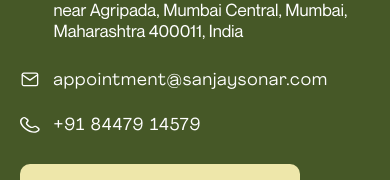
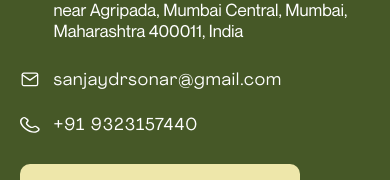
Before and after one commit to PrutheThakkar/sanjay-sonar, a Next.js app: page / in a window 390 px wide. Shown: the part 2824-3004 px from the top of the page. Built offline with nearby package versions, Linux system fonts and the light colour scheme; no server answers.

Commit message:
email,phone updated

```diff
--- a/components/Footer.jsx
+++ b/components/Footer.jsx
@@ -35,7 +35,7 @@ export default function Footer() {
             </div>
 
             <div className="footer-contact-row">
-              <a href="mailto:appointment@sanjaysonar.com">
+              <a href="mailto:sanjaydrsonar@gmail.com">
                 <span className="footer-icon">
                    <Image
               src="/images/email.svg"
@@ -45,10 +45,10 @@ export default function Footer() {
               className="footer-logo"
             />
                 </span>
-                appointment@sanjaysonar.com
+                sanjaydrsonar@gmail.com
               </a>
 
-              <a href="tel:+918447914579">
+              <a href="tel:+919323157440">
                 <span className="footer-icon">
                    <Image
               src="/images/call.svg"
@@ -58,7 +58,7 @@ export default function Footer() {
               className="footer-logo"
             />
                 </span>
-                +91 84479 14579
+                +91 9323157440
               </a>
             </div>
 
--- a/lib/seo.ts
+++ b/lib/seo.ts
@@ -90,8 +90,8 @@ export const physicianStructuredData = {
     postalCode: "400011",
     addressCountry: "IN",
   },
-  telephone: "+91-84479-14579",
-  email: "appointment@sanjaysonar.com",
+  telephone: "+91-9323157440",
+  email: "sanjaydrsonar@gmail.com",
 };
 
 export function pageStructuredData(seo: SeoPage) {
```
Also changed, not shown: app/robots.ts (line endings or trailing spaces).
